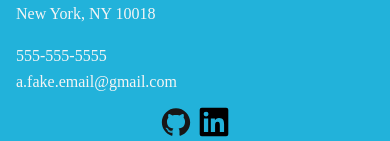
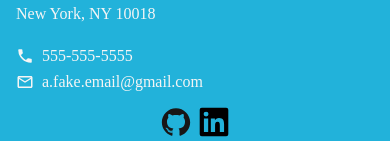
Before and after one commit to mike-344/homepage, a website built with webpack: page src/index.html in a window 390 px wide. Shown: the part 3501-3642 px from the top of the page. Built offline with nearby package versions, Linux system fonts and the light colour scheme.

Commit message:
Add phone and email icons

```diff
--- a/src/css/style.css
+++ b/src/css/style.css
@@ -2,6 +2,9 @@
     margin: 0;
     padding: 0;
     box-sizing: border-box;
+}
+.filter-white{
+    filter: invert(100%) sepia(0%) saturate(2315%) hue-rotate(212deg) brightness(111%) contrast(92%);
 }
 header{
     padding: 16px;
@@ -101,7 +104,14 @@ main h2{
     color: whitesmoke;
 
 
+}
+.phone, .email{
+    max-width: 18px;
 
+}
+.phone-email{
+    display: flex;
+    gap: 8px;
 }
 .contact-info h2{
     align-self: center;
--- a/src/index.html
+++ b/src/index.html
@@ -103,8 +103,14 @@
                     <div>New York, NY 10018</div>
                 </p>
                 <p class="communication">
-                    <div>555-555-5555</div>
-                    <div>a.fake.email@gmail.com</div>
+                    <div class="phone-email">
+                        <img src="" alt="" class="phone filter-white">
+                        <div>555-555-5555</div>
+                    </div>
+                    <div class="phone-email">
+                        <img src="" alt="" class="email filter-white">
+                        <div>a.fake.email@gmail.com</div>
+                    </div>
                 </p>
                 <div class="icon-wrapper">
                     <a href="https://github.com/mike-344" target="_blank" rel="noopener noreferrer"><img src="" alt="Github icon" class="github-icon"></a>
--- a/src/js/index.js
+++ b/src/js/index.js
@@ -10,6 +10,8 @@ import adminPhoto from "../img/admin-dashboard.png"
 import calculatorPhoto from "../img/calculator.png"
 import landingPagePhoto from "../img/landing-page.png"
 import openNewLogo from "../img/open-in-new.svg"
+import phoneLogo from "../img/phone.svg"
+import emailLogo from "../img/email-outline.svg"
 
 let headshot = document.querySelector(".headshot")
 let githubIcon = document.querySelectorAll(".github-icon")
@@ -22,6 +24,8 @@ let adminImage = document.querySelector(".admin")
 let calculatorImage = document.querySelector(".calculator")
 let landingImage = document.querySelector(".landing")
 let openNewIcon = document.querySelectorAll(".open-new")
+let phoneIcon = document.querySelector(".phone")
+let emailIcon = document.querySelector(".email")
 headshot.src = selfie
 nyImage.src = nycPhoto
 weatherImage.src = weatherPhoto
@@ -30,6 +34,8 @@ todoImage.src = todoPhoto
 adminImage.src = adminPhoto
 calculatorImage.src = calculatorPhoto
 landingImage.src = landingPagePhoto
+phoneIcon.src = phoneLogo
+emailIcon.src = emailLogo
 
 githubIcon.forEach((icon) =>{
     icon.src = githubLogo
```
